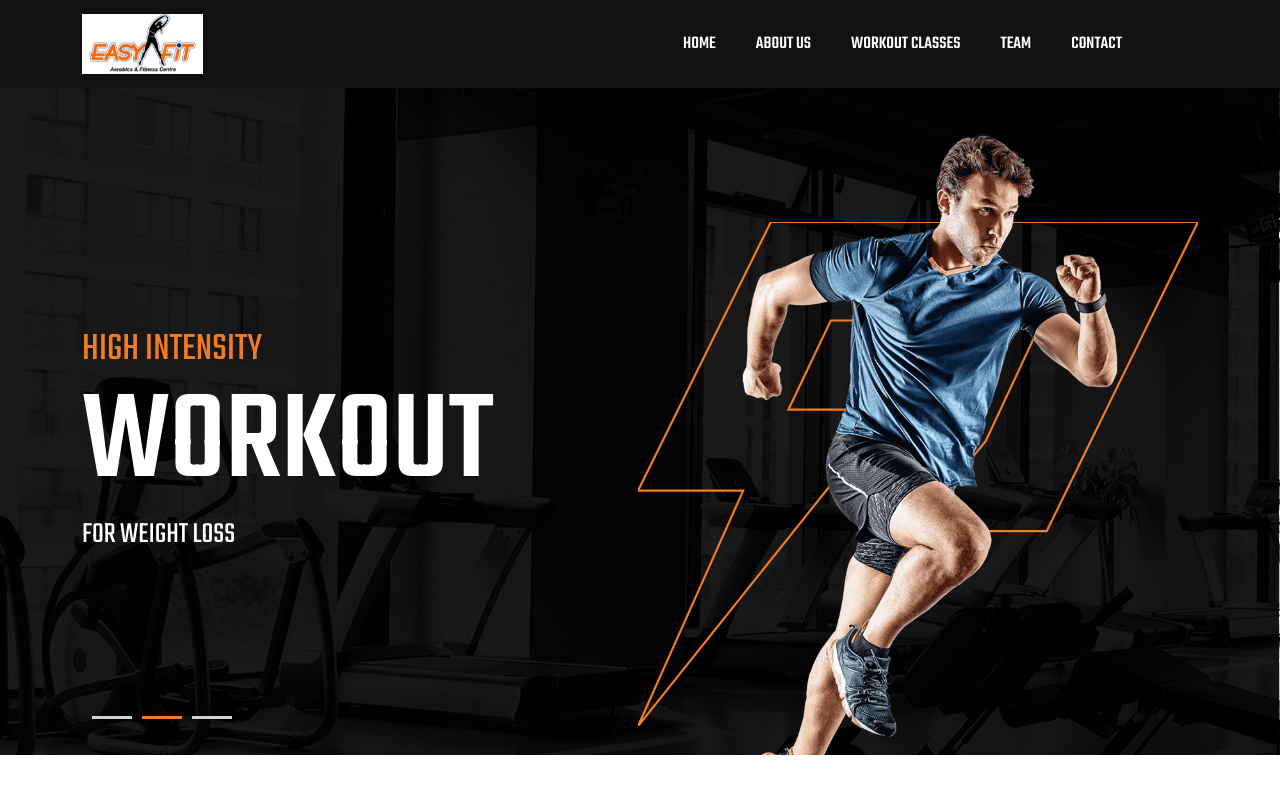
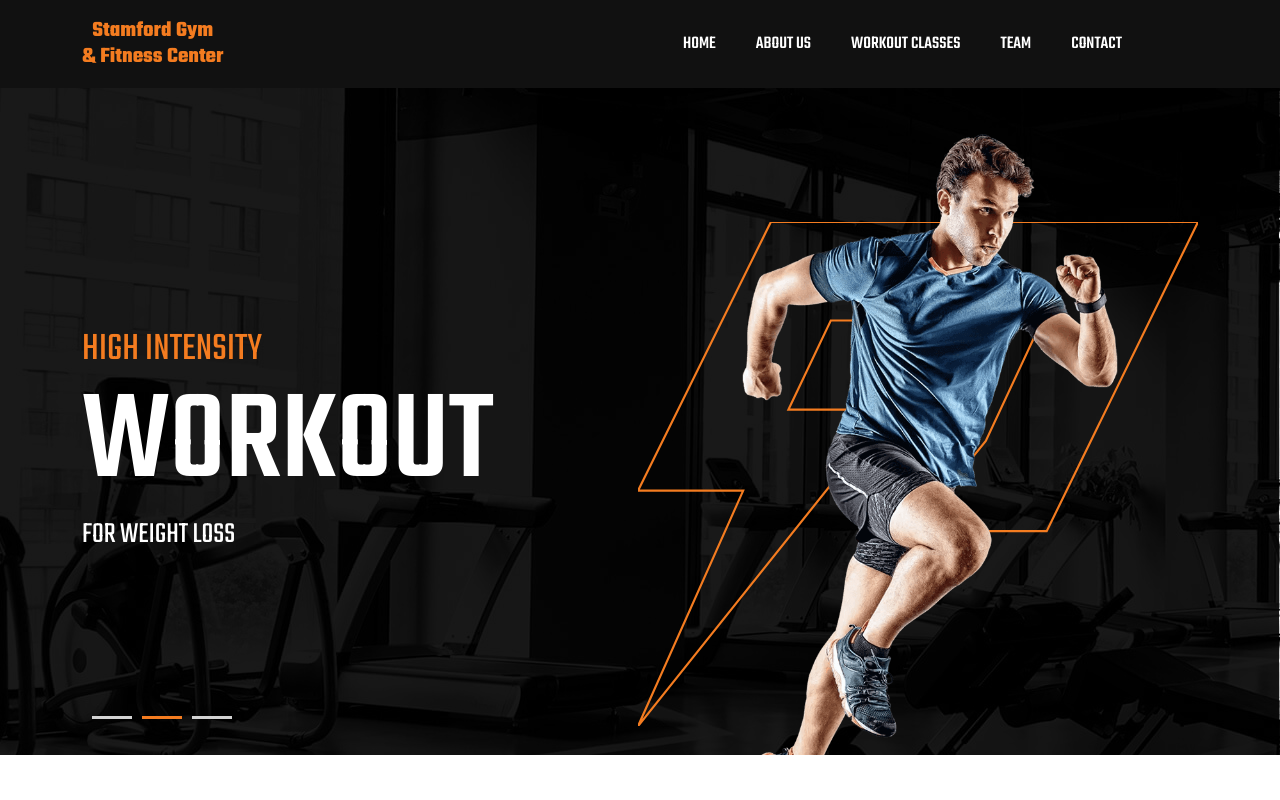
Before and after one commit to binarywiseweb/Stamford-Gym, a plain HTML site: page index.html in a window 1280 px wide. Shown: the top 800 px of the page. Drawn offline with Linux system fonts and the light colour scheme.

Commit message:
add logo text

```diff
--- a/index.html
+++ b/index.html
@@ -8,7 +8,7 @@
   <meta name="viewport" content="width=device-width, initial-scale=1.0">
 
   <!-- Title -->
-   <title>EasyFit Aerobics & Fitness </title>
+   <title>Stamford Gym & Fitness Center</title>
   <!-- Bootstrap -->
 
   <link rel="stylesheet" type="text/css" href="assets/css/bootstrap.min.css">
@@ -51,10 +51,12 @@
           <div class="col-lg-12">
             <div class="d-flex-all justify-content-between">
               <div class="header-logo">
-                <a href="index.html">
-               <img src="assets/images/logo.jpg" style="height: 60px; width: auto;">
+               <a href="index.html" style="text-decoration: none;">
+  <div style="color: #F47C20; font-weight: bold; line-height: 1.2; font-size: 22px; text-align: center;">
+    Stamford Gym <br> & Fitness Center
+  </div>
+</a>
 
-                </a>
               </div>
               <!-- Desktop nav -->
               <div class="nav-bar desktop-menu">
```
